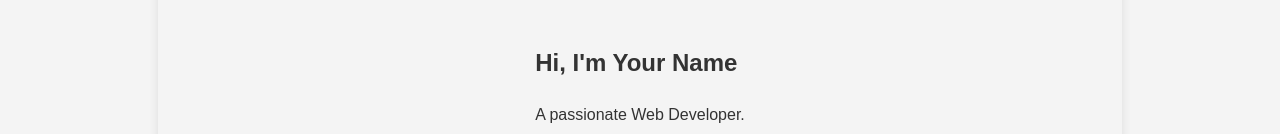
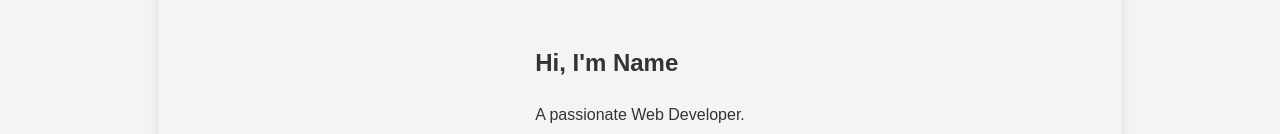
Before and after one commit to SharadhiPrabhu/PRODIGY_WD_04, a plain HTML site: page index.html in a window 1280 px wide. Shown: the part 661-795 px from the top of the page. Drawn offline with Linux system fonts and the light colour scheme.

Commit message:
Add files via upload

```diff
--- a/index.html
+++ b/index.html
@@ -25,7 +25,7 @@
     <section id="home">
         <div class="home-content">
             <img src="profile.jpg" alt="Profile Photo" class="profile-photo">
-            <h1>Hi, I'm Your Name</h1>
+            <h1>Hi, I'm Name</h1>
             <p>A passionate Web Developer.</p>
         </div>
     </section>
```
